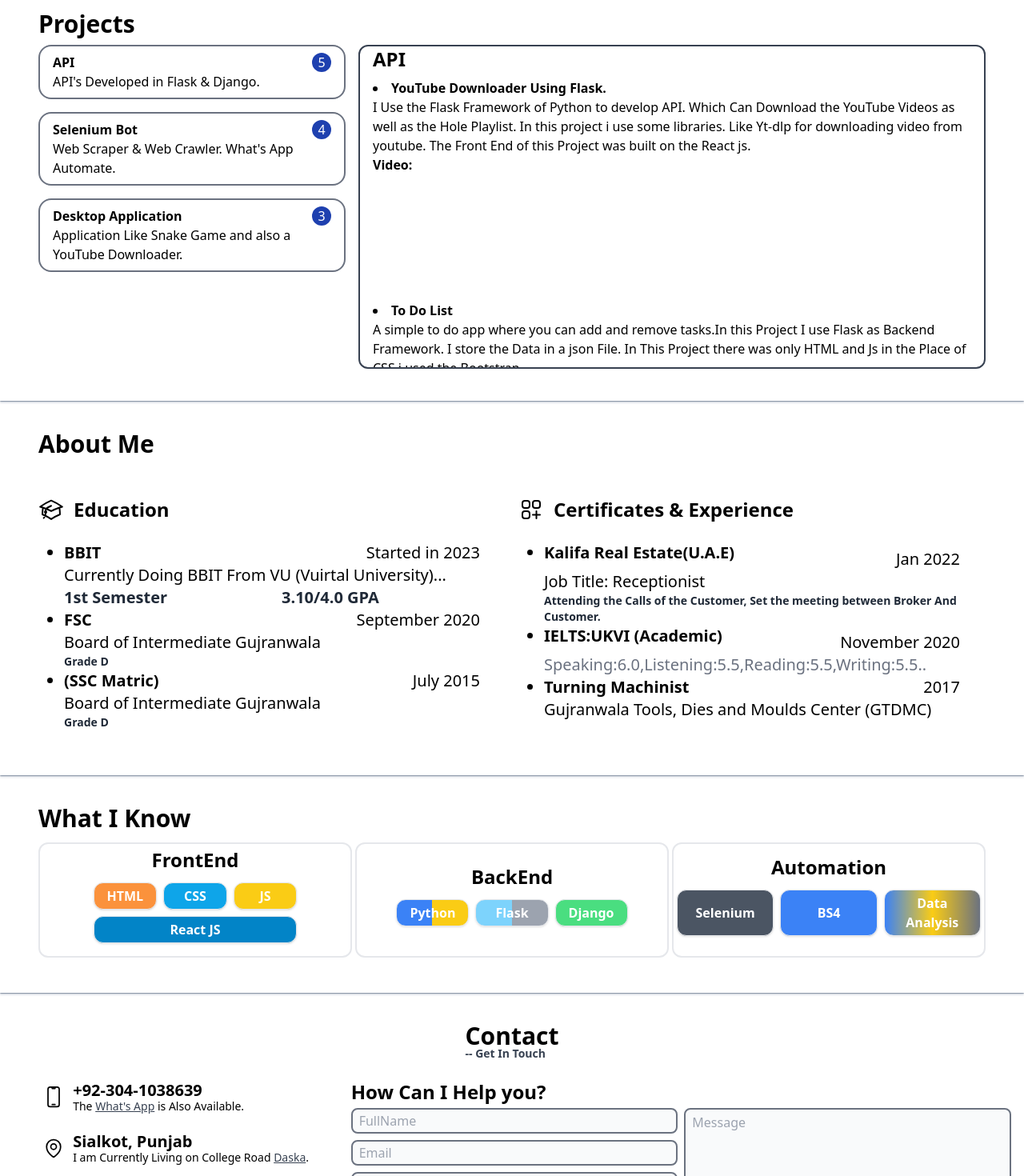
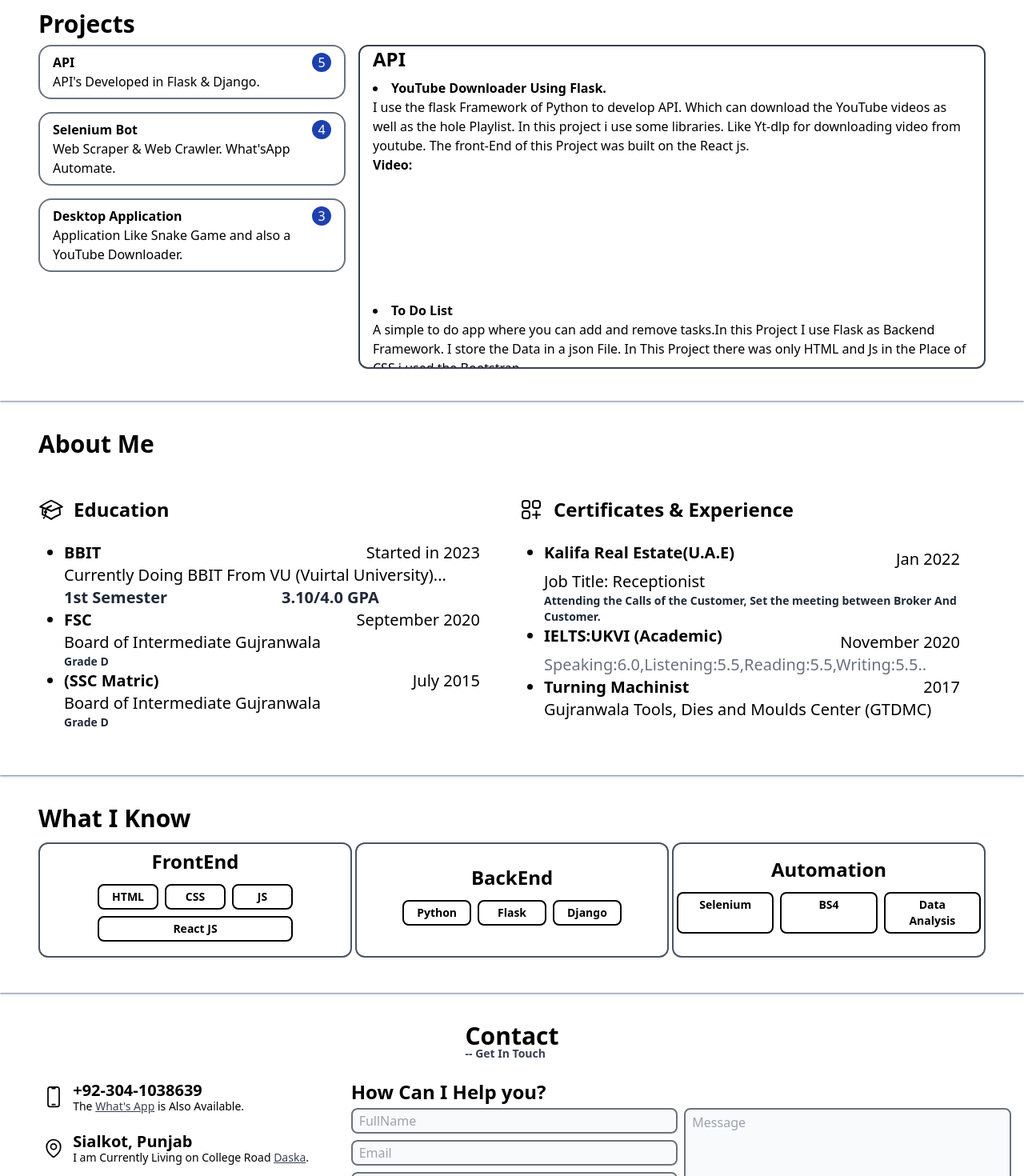
Before and after one commit to af1848361/Portfolio, a React (Vite) app: page / in a window 1280 px wide. Shown: the part 660-2130 px from the top of the page at 80% size. Built offline with nearby package versions, Linux system fonts and the light colour scheme; grey boxes are pictures that could not be loaded.

Commit message:
Initial Upload

```diff
--- a/src/Sections/ProjectstabView.jsx
+++ b/src/Sections/ProjectstabView.jsx
@@ -1,9 +1,13 @@
 
-import React, { useEffect, useInsertionEffect, useState } from 'react';
+import React, { useEffect, useInsertionEffect, useLayoutEffect, useState } from 'react';
 
 import ProjectItems from '../components/ProjectItems';
 
 function ProjectstabView(props) {
+    useEffect(() => {
+        console.log('ProjectstabView mounted');
+        remove_and_add_hidden_class("api",);
+    });
 
     let list_of_projects_items = [
         {
@@ -11,12 +15,12 @@ function ProjectstabView(props) {
             'number_of_project': 5,
             'describtion': "API's Developed in Flask & Django.",
             "id": "api",
-            'non-hidden': true,
+            'non-hidden': false,
         },
         {
             'name': "Selenium Bot",
             'number_of_project': 4,
-            'describtion': "Web Scraper & Web Crawler. What's App Automate.",
+            'describtion': "Web Scraper & Web Crawler. What'sApp Automate.",
             'id': 'selenium',
             'non-hidden': false,
 
@@ -80,8 +84,8 @@ function ProjectstabView(props) {
                                         <li className=''>
                                             <h1 className='font-semibold inline-flex'>YouTube Downloader Using Flask.</h1>
                                             <p>
-                                                I Use the Flask  Framework of Python to develop API. Which Can Download the YouTube Videos as well as the Hole Playlist.
-                                                In this project i use some libraries. Like Yt-dlp  for downloading video from youtube. The Front End of this Project was built on the React js.
+                                                I use the flask  Framework of Python to develop API. Which can download the YouTube videos as well as the hole Playlist.
+                                                In this project i use some libraries. Like Yt-dlp  for downloading video from youtube. The front-End of this Project was built on the React js.
                                             </p>
                                             <h1 className='font-semibold'>Video:</h1>
                                             <div className='grid justify-center'>
@@ -97,13 +101,13 @@ function ProjectstabView(props) {
                                         <li className='py-2'>
                                             <h1 className='font-semibold inline-flex' >Sharing Files From Laptop to Mobile</h1>
                                             <p>
-                                                In This Project the file which is available on the laptop can be Download on the other Devies (like: Mobile or Another laptop). As Long as Both Devieses are Connected with the same Network.
+                                                In this Project the file which is available on the laptop can be download on the other devies (like: Mobile or Another laptop). As long as both devieses are connected with the same network.
                                             </p>
                                         </li>
                                         <li className='py-2'>
                                             <h1 className='font-semibold inline-flex' >Weekly Schedule</h1>
                                             <p>
-                                                I used this Api to make my Weekly Schedule. Moslty or you can say the main functionality was writen in JS. On the Click on the Submit Button the the data will be store in the variable the data type of that variable is dict. After reciving that variable that data will be store in a Json File.
+                                                I used this Api to make my Weekly Schedule. Main functionality was writen in JS. On the click on the submit button the the data will be store in the variable the data type of that variable is dict. After reciving from the frontend that data will be store in a Json File.
                                             </p>
                                         </li>
                                         <li className='py-2'>
@@ -119,9 +123,9 @@ function ProjectstabView(props) {
                                 <div id='selenium-detail' className='py-2 '>
                                     <ul className='list-inside list-disc'>
                                         <li className=''>
-                                            <h1 className='font-semibold inline-flex'>What's App Bot</h1>
+                                            <h1 className='font-semibold inline-flex'>What'sApp Bot</h1>
                                             <p>
-                                                I Used This Bot to send messages on what's app for Real Estate to reach the client. It is written using Python and Selenium.It can Send messages to selected Range with diffrent Mobile Numbers.The Company Provied me the List and i have to Complete it End of the Weak. I do this work for <span className='font-semibold underline'>Royal Homes Real Estate.</span>
+                                                I Used This Bot to send messages on what'sapp for Real Estate to reach the client. It is written using Python and Selenium.It can Send messages to selected Range with diffrent Mobile Numbers.The Company Provied me the List and i have to Complete it End of the Weak. I do this work for <span className='font-semibold underline'>Royal Homes Real Estate.</span>
                                             </p>
                                         </li>
 
--- a/src/Sections/WhatiknowtabView.jsx
+++ b/src/Sections/WhatiknowtabView.jsx
@@ -8,22 +8,22 @@ function WhatiknowtabView(props) {
     let front_end_list = [
         {
             name: "HTML",
-            color: " bg-orange-400",
+            color: " hover:bg-orange-400",
             col_span: "",
         },
         {
             name: "CSS",
-            color: " bg-sky-500",
+            color: " hover:bg-sky-500",
             col_span: "",
         },
         {
             name: "JS",
-            color: " bg-yellow-400",
+            color: " hover:bg-yellow-400",
             col_span: "",
         },
         {
             name: "React JS",
-            color: " bg-sky-600",
+            color: " hover:bg-sky-600",
             col_span: "col-span-3 ",
         },
 
@@ -32,17 +32,17 @@ function WhatiknowtabView(props) {
     let back_end_list = [
         {
             name: "Python",
-            color: "bg-gradient-to-r from-blue-500 from-50% to-yellow-400 to-50%",
+            color: "hover:bg-gradient-to-r from-blue-500 from-50% to-yellow-400 to-50%",
             col_span: "",
         },
         {
             name: "Flask",
-            color: " bg-gradient-to-r from-sky-300 from-50% to-gray-400 to-50% ",
+            color: " hover:bg-gradient-to-r from-sky-300 from-50% to-gray-400 to-50% ",
             col_span: "",
         },
         {
             name: "Django",
-            color: " bg-green-400",
+            color: " hover:bg-green-400",
             col_span: "",
         },
 
@@ -52,17 +52,17 @@ function WhatiknowtabView(props) {
     let auto_list = [
         {
             name: "Selenium",
-            color: " bg-gray-600",
+            color: " hover:bg-gray-600",
             col_span: "",
         },
         {
             name: "BS4",
-            color: "bg-blue-500",
+            color: "hover:bg-blue-500",
             col_span: "",
         },
         {
             name: "Data Analysis",
-            color: "bg-gradient-to-r from-blue-500 via-yellow-400 to-gray-500",
+            color: "hover:bg-gradient-to-r from-blue-500 via-yellow-400 to-gray-500",
             col_span: "col-span-3 md:col-span-1 ",
         },
 
--- a/src/components/Each_name_and_color.jsx
+++ b/src/components/Each_name_and_color.jsx
@@ -1,7 +1,9 @@
 import React from 'react';
 
 function Each_name_and_color({ name, color, col_span = "col-span-1" }) {
-    let clas_names = "border text-center px-4 py-1 rounded-xl font-semibold text-white shadow grid place-content-center";
+    let clas_names = `text-sm px-4 py-1 text-center font-semibold rounded-lg border-2
+    border-black hover:text-white
+    dark:border-white dark:text-white  dark:hover:text-black `;
     function add_space_to_class() {
         clas_names += " ";
     };
--- a/src/components/KnowComponent.jsx
+++ b/src/components/KnowComponent.jsx
@@ -7,7 +7,7 @@ function KnowComponent({ Container_name, list_of_things }) {
 
     return (
         <>
-            <div className="border-2 text-center rounded-xl py-2 grid justify-items-center place-content-center md:h-36">
+            <div className="border-2 border-gray-600 text-center rounded-xl py-2 grid justify-items-center place-content-center md:h-36">
                 <h1 className='font-semibold text-2xl dark:text-white'>{Container_name}</h1>
                 <div className="grid grid-cols-3 gap-2 py-3 justify-center w-fit  px-2 md:px-1 ">
                     {list_of_things.map((each_item, index) =>
```
